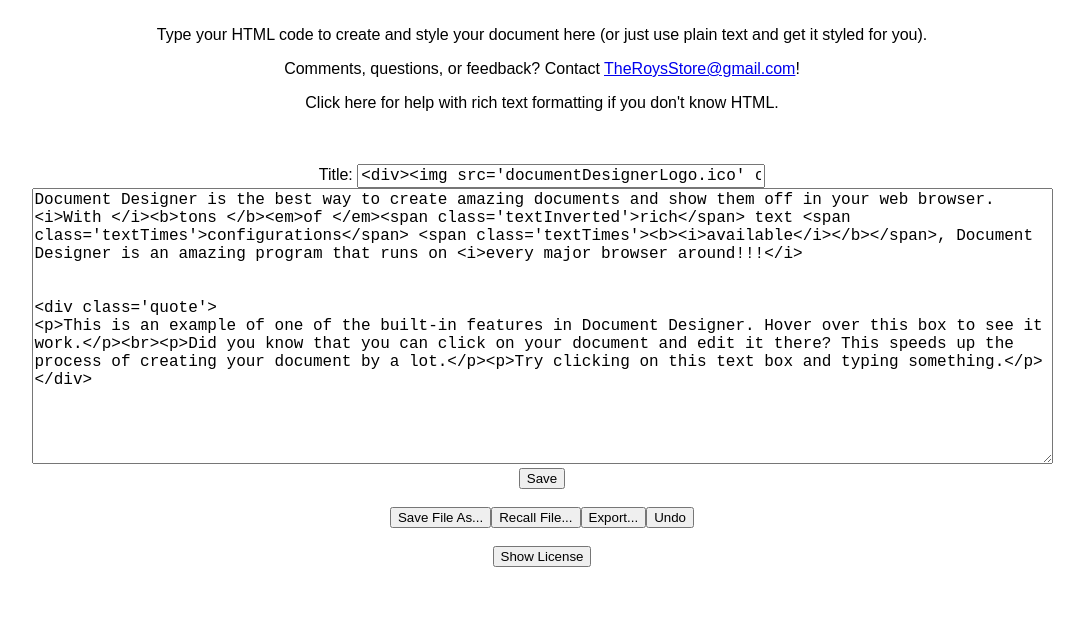
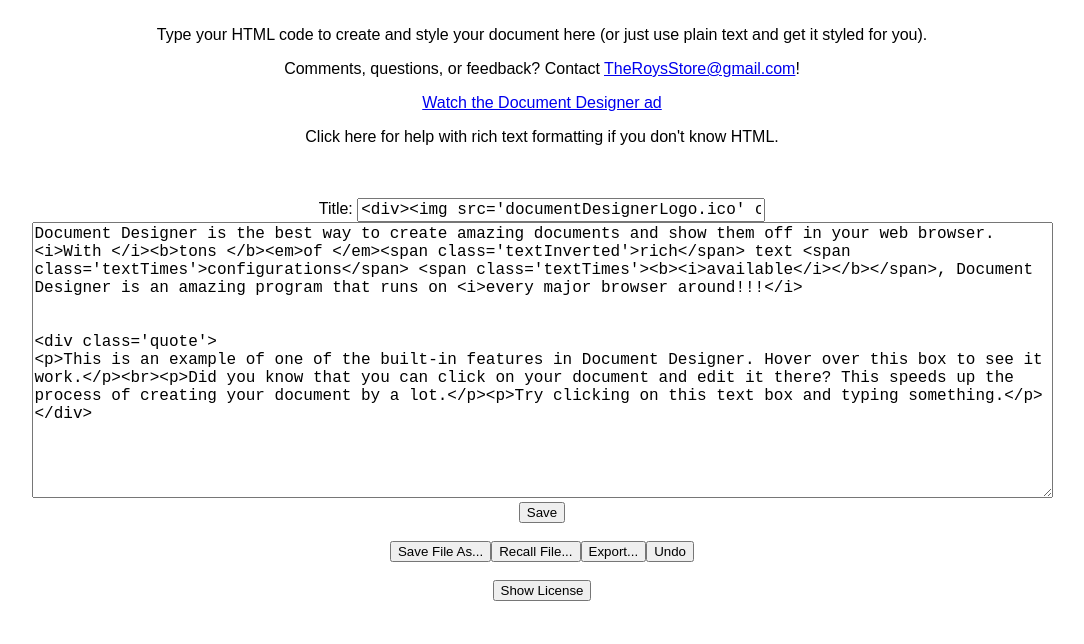
Before and after one commit to TheRoysStore/document-designer, a plain HTML site: page ddMain.html in a window 1280 px wide. Shown: the top 644 px of the page, without its empty margins (98-1182 px from the left). Drawn offline with Linux system fonts and the light colour scheme.

Commit message:
Update ddMain.html

```diff
--- a/ddMain.html
+++ b/ddMain.html
@@ -22,6 +22,7 @@
 
                     Type your HTML code to create and style your document here (or just use plain text and get it styled for you).<br>
                     <p>Comments, questions, or feedback? Contact <a href="mailto:TheRoysStore@gmail.com?Subject=Feedback" target="_top">TheRoysStore@gmail.com</a>!</p>
+                    <a href="https://www.youtube.com/watch?v=Aw4d8YSoE40">Watch the Document Designer ad</a>
                     <p id="guideLink" onclick="guideShow()">Click here for help with rich text formatting if you don't know HTML.</p>
                     <div id="guide">
                         <p onclick="guideHide()"><b>Welcome to the Document Designer guide. Click this title to hide the guide.</b></p>
```
